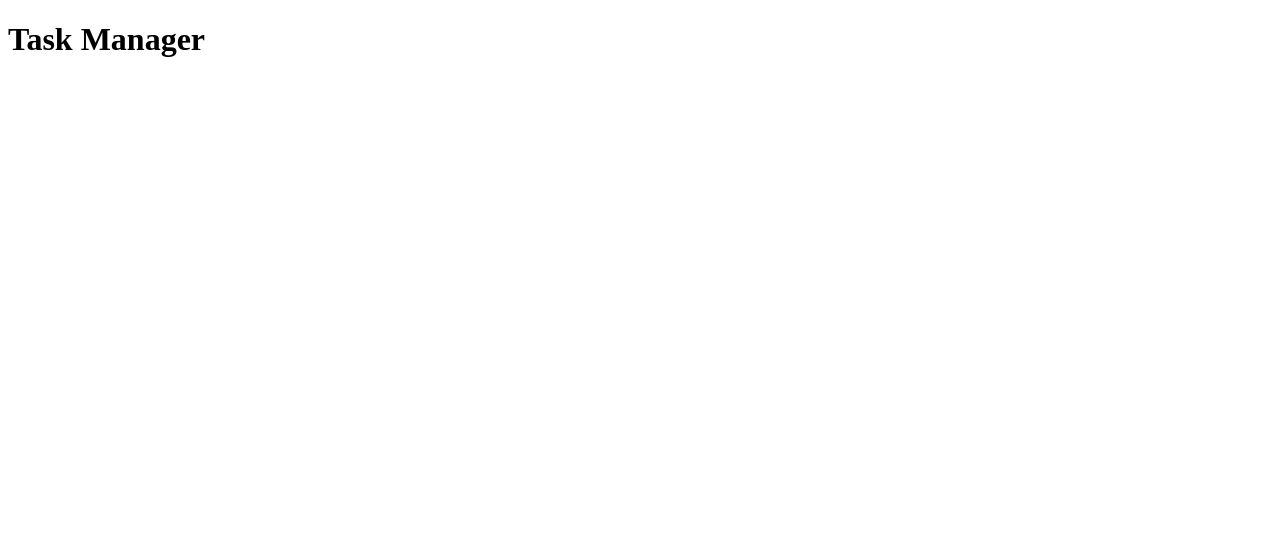
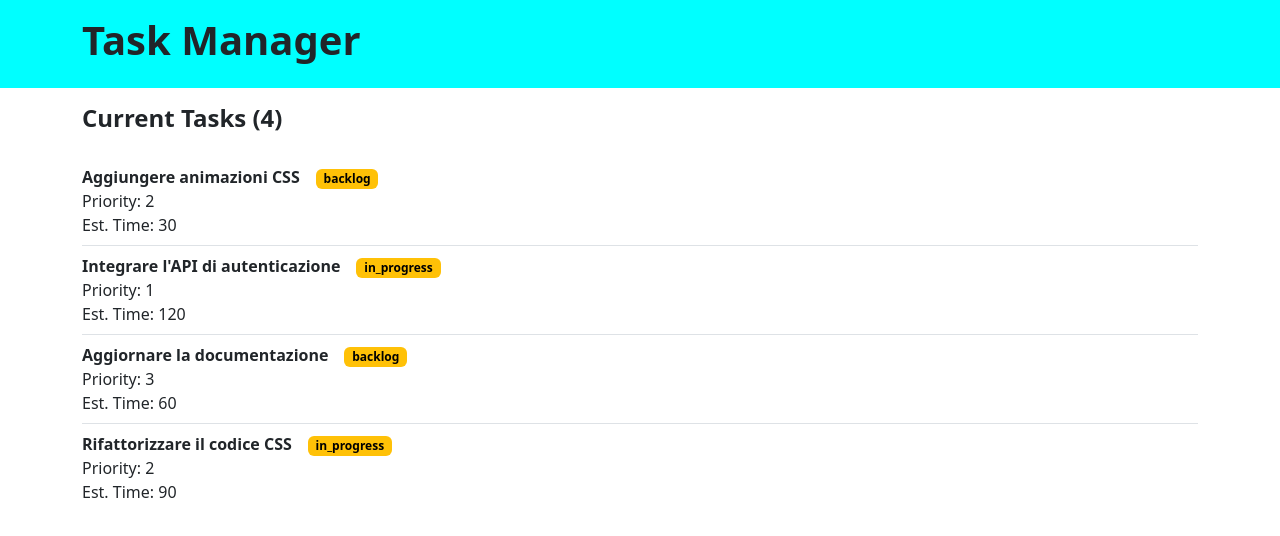
Before and after one commit to luigicaiaffa/react-task-list, a React (Vite) app: page / in a window 1280 px wide. Shown: the top 536 px of the page. Built offline with nearby package versions, Linux system fonts and the light colour scheme.

Commit message:
add todo tasklist

```diff
--- a/package.json
+++ b/package.json
@@ -10,6 +10,7 @@
     "preview": "vite preview"
   },
   "dependencies": {
+    "bootstrap": "^5.3.3",
     "react": "^18.3.1",
     "react-dom": "^18.3.1"
   },
--- a/src/App.css
+++ b/src/App.css
@@ -0,0 +1,3 @@
+.header {
+  background-color: aqua;
+}
--- a/src/App.jsx
+++ b/src/App.jsx
@@ -1,13 +1,58 @@
 import { useState } from "react";
 import { tasks } from "./data/tasks";
+import "bootstrap/dist/css/bootstrap.min.css";
 import "./App.css";
 
 function App() {
+  // Funzione che genera la tasklist delle task non completate
+  const genTodoTaskList = () => {
+    const todoTasks = tasks.filter((task) => task.state != "completed");
+    return (
+      <div className="container">
+        {/* current task number */}
+        <h4 className="py-3 fw-bold">
+          Current Tasks &#40;{todoTasks.length}&#41;
+        </h4>
+
+        {/* todo tasklist */}
+        <ul className="list-group list-group-flush">
+          {todoTasks.map((task) => (
+            <li key={task.id} className="list-group-item d-flex px-0">
+              {/* list element data */}
+              <div>
+                <div className="fw-bold">{task.title}</div>
+                <div>Priority: {task.priority}</div>
+                <div>Est. Time: {task.estimatedTime}</div>
+              </div>
+
+              {/* list element status */}
+              <div>
+                <span className="badge text-bg-warning rounded mx-3">
+                  {task.state}
+                </span>
+              </div>
+            </li>
+          ))}
+        </ul>
+      </div>
+    );
+  };
+
+  // # Output
   return (
     <>
-      <header className="header">
-        <h1>Task Manager</h1>
+      {/* Header */}
+      <header className="p-3 header">
+        <div className="container">
+          <h1 className="fw-bold">Task Manager</h1>
+        </div>
       </header>
+
+      {/* Main */}
+      <main>
+        {/* todo tasklist */}
+        {genTodoTaskList()}
+      </main>
     </>
   );
 }
```
Also changed, not shown: 1 other file (tests, documents, lock files or other folders).
